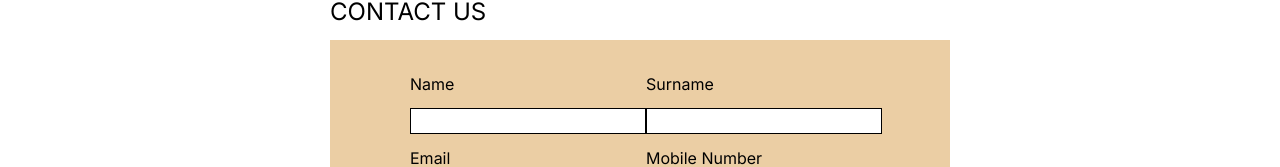
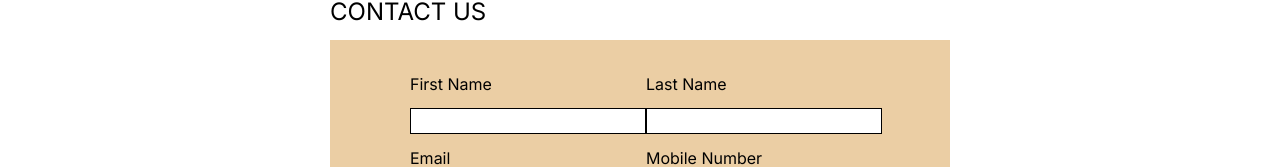
Before and after one commit to Taelo1829/Raiwear, a Next.js app: page /contact-us in a window 1280 px wide. Shown: the part 244-411 px from the top of the page. Built offline with nearby package versions, Linux system fonts and the light colour scheme.

Commit message:
contact us

```diff
--- a/app/contact-us/page.tsx
+++ b/app/contact-us/page.tsx
@@ -11,6 +11,11 @@ export default class page extends Component {
         email: "",
         mobile: ""
     }
+
+    constructor(props: any) {
+        super(props)
+        this.updateState = this.updateState.bind(this)
+    }
     updateState(data: any) {
         this.setState({ ...data })
     }
@@ -23,8 +28,8 @@ export default class page extends Component {
                     <div className='bg-orange-custom flex justify-center'>
                         <div className='container px-20 py-5'>
                             <div className='flex justify-between' >
-                                <Input label={"Name"} onChange={this.updateState} valueToUpdate="firstName" value={this.state.firstName} />
-                                <Input label={"Surname"} onChange={this.updateState} valueToUpdate="lastName" value={this.state.lastName} />
+                                <Input label={"First Name"} onChange={this.updateState} valueToUpdate="firstName" value={this.state.firstName} />
+                                <Input label={"Last Name"} onChange={this.updateState} valueToUpdate="lastName" value={this.state.lastName} />
                             </div>
                             <div className='flex justify-between'>
                                 <Input label={"Email"} onChange={this.updateState} valueToUpdate="email" value={this.state.email} />
```
